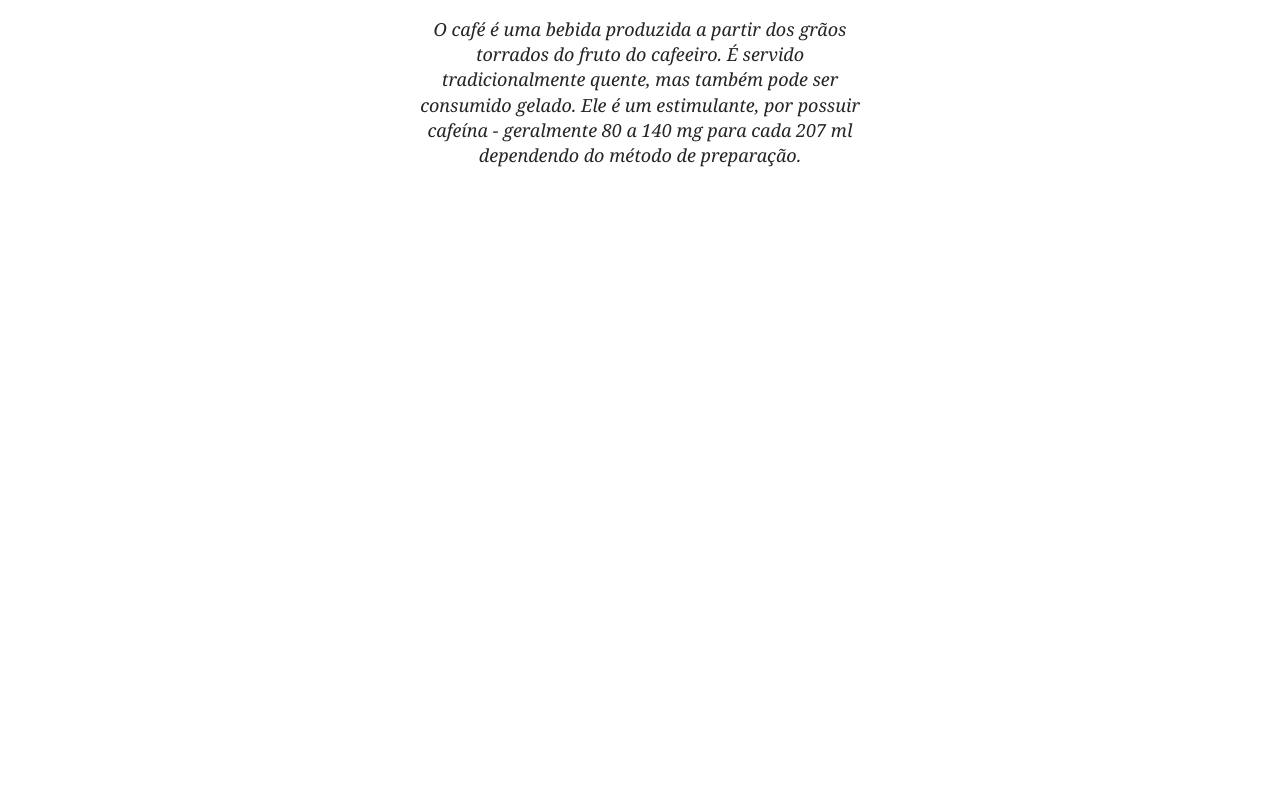
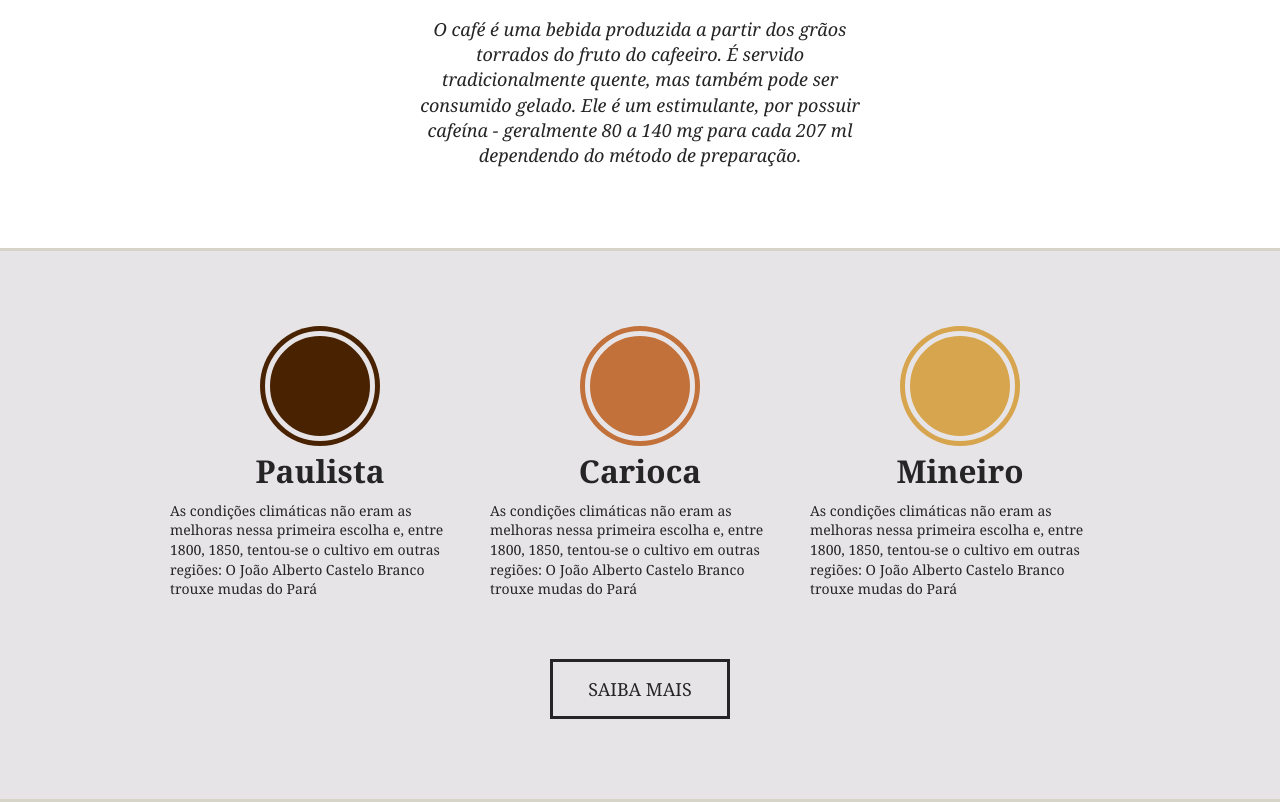
Before and after one commit to Miguel-CR08/Braf-, a plain HTML site: page index.html in a window 1280 px wide. Shown: the part 973-1775 px from the top of the page. Before the commit the page ends 1221 px from the top, so only its background shows below. Drawn offline with Linux system fonts and the light colour scheme.

Commit message:
Produtos

```diff
--- a/css/brafe.css
+++ b/css/brafe.css
@@ -107,7 +107,7 @@ body {
     max-width: 100%;
 }
 
-.sobre-item h3{
+.sobre-item h3 {
     font-size: 2.25em;
     background-color: #252525;
     color: #fff;
@@ -121,11 +121,73 @@ body {
     top: -20px;
 }
 
-.sobre > p{
+.sobre>p {
     font-size: 1.125em;
     line-height: 1.4em;
     font-style: italic;
     margin: 20px auto;
-    max-width:460px;
+    max-width: 460px;
     text-align: center;
 }
+
+/*Produtos*/
+
+.produtos {
+    background-color: #e7e4e8;
+    border-top: 3px solid #d6d3c8;
+    border-bottom: 3px solid #d6d3c8;
+    padding: 60px 0;
+}
+
+.produtos-item {
+    flex: 1;
+    margin: 0 10px 40px 10px;
+}
+
+.produtos-item h2 {
+    font-size: 2.25em;
+    text-align: center;
+    margin-bottom: 20px;
+}
+
+.produtos-item h2:before {
+    content: '';
+    display: block;
+    width: 100px;
+    height: 100px;
+    border-radius: 50%;
+    background-color: currentColor;
+    border: 5px solid #e7e4e8;
+    box-shadow: 0 0 0 5px;
+    margin: 20px auto;
+}
+
+h2.produtos-paulista::before {
+    color: #492201;
+}
+
+h2.produtos-carioca::before {
+    color: #c17139;
+}
+
+h2.produtos-mineiro::before {
+    color: #d7a54d;
+}
+
+.produtos-item {
+    font-size: 0.875em;
+    line-height: 1.4em;
+}
+
+.produtos-btn {
+    border: 3px solid #252525;
+    color: #252525;
+    text-decoration: none;
+    text-align: center;
+    font-size: 1.125em;
+    text-transform: uppercase;
+    display: block;
+    width: 180px;
+    padding: 15px 0;
+    margin: 20px auto;
+}
--- a/index.html
+++ b/index.html
@@ -29,6 +29,7 @@
         <p> Direto das fazendas de Minas Gerais</p>
 
     </section>
+
     <!--Sobre-->
     <section class="sobre">
         <h2> Uma Mistura de </h2>
@@ -46,6 +47,34 @@
             quente, mas também pode ser consumido gelado. Ele é um estimulante, por possuir cafeína - geralmente 80 a
             140 mg para cada 207 ml dependendo do método de preparação.</p>
     </section>
+
+    <!--Produtos-->
+    <section class="produtos">
+        <div class="container">
+            <div class="produtos-item">
+                <h2 class="produtos-paulista">Paulista</h2>
+                <p>As condições climáticas não eram as melhoras nessa primeira
+                    escolha e, entre 1800, 1850, tentou-se o cultivo em outras regiões:
+                    O João Alberto Castelo Branco trouxe mudas do Pará
+                </p>
+            </div>
+            <div class="produtos-item">
+                <h2 class="produtos-carioca">Carioca</h2>
+                <p>As condições climáticas não eram as melhoras nessa primeira
+                    escolha e, entre 1800, 1850, tentou-se o cultivo em outras regiões:
+                    O João Alberto Castelo Branco trouxe mudas do Pará
+                </p>
+            </div>
+            <div class="produtos-item">
+                <h2 class="produtos-mineiro">Mineiro</h2>
+                <p>As condições climáticas não eram as melhoras nessa primeira
+                    escolha e, entre 1800, 1850, tentou-se o cultivo em outras regiões:
+                    O João Alberto Castelo Branco trouxe mudas do Pará
+                </p>
+            </div>
+        </div>
+        <a href="#" class="produtos-btn">Saiba Mais</a>
+    </section>
 </body>
 
 </html>
```
